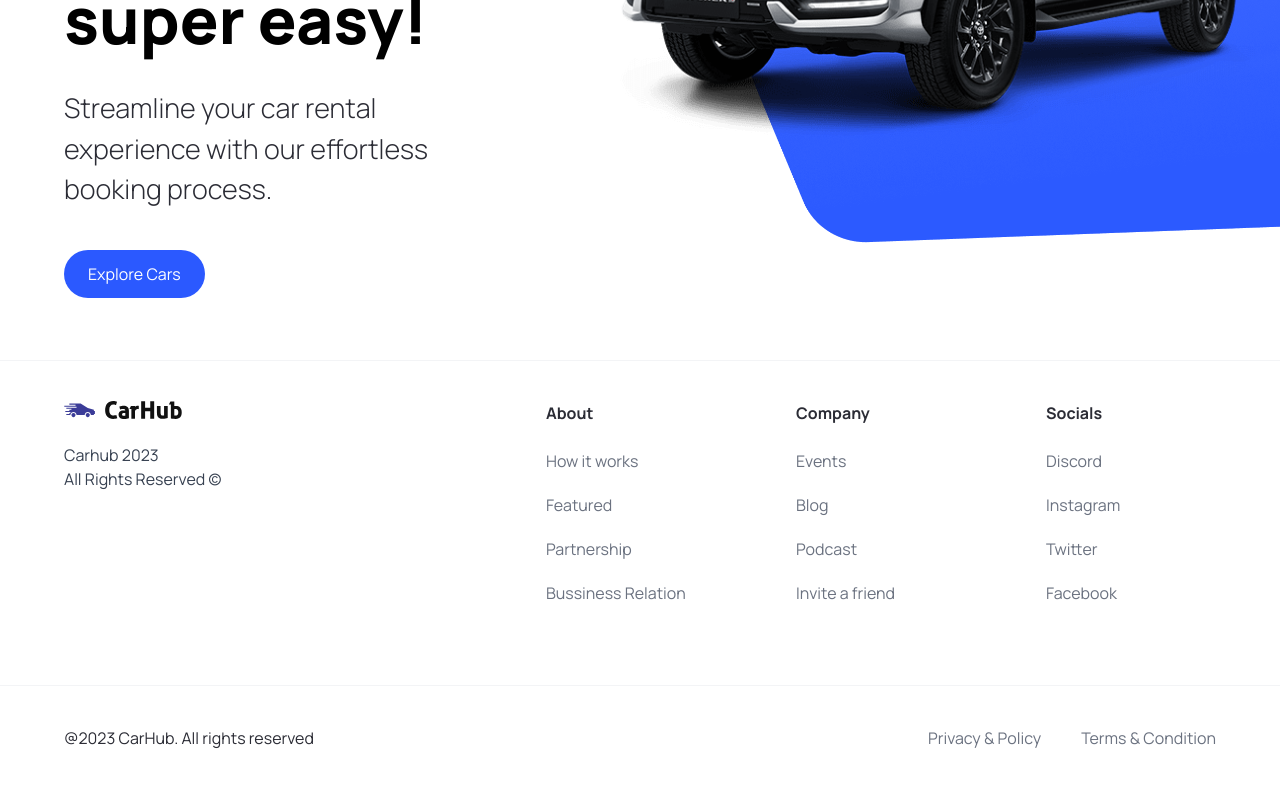
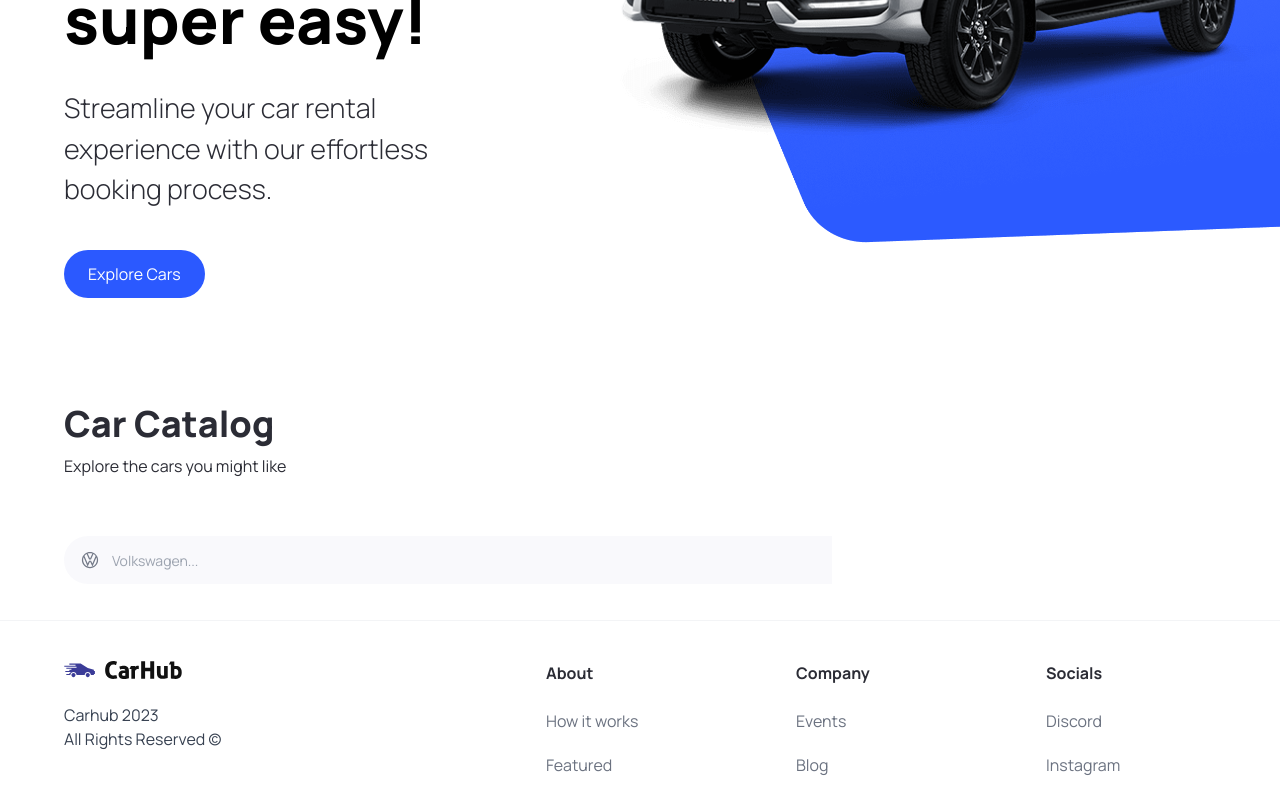
Before and after one commit to youssra-ghninou/car_showcase, a Next.js app: page / in a window 1280 px wide. Shown: the part 460-1257 px from the top of the page. Built offline with nearby package versions, Linux system fonts and the light colour scheme.

Commit message:
feat: cars filter done

```diff
--- a/app/page.tsx
+++ b/app/page.tsx
@@ -1,10 +1,25 @@
+import CustomFilter from '@/components/CustomFilter'
 import Hero from '@/components/Hero'
+import SearchBar from '@/components/SearchBar'
 import Image from 'next/image'
 
 export default function Home() {
   return (
     <main className="overflow-hidden">
       <Hero />
+      <div className='mt-12 padding-x padding-y max-width' id='discover'>
+        <div className='home__text-container'>
+          <h1 className='text-4xl font-extrabold'> Car Catalog</h1>
+          <p>Explore the cars you might like</p>
+          <div className="home__filters">
+            <SearchBar />
+            <div className="home__filter-container">
+              <CustomFilter title="fuel" />
+              <CustomFilter title="year" />
+            </div>
+          </div>
+        </div>
+      </div>
 
     </main>
   )
--- /dev/null
+++ b/components/CustomFilter.tsx
@@ -0,0 +1,11 @@
+import React from 'react'
+
+const CustomFilter = () => {
+  return (
+    <div>
+
+    </div>
+  )
+}
+
+export default CustomFilter
--- /dev/null
+++ b/components/SearchBar.tsx
@@ -0,0 +1,22 @@
+
+"use client"
+import React from 'react'
+import SearchManufacturer from './SearchManufacturer'
+import { useState } from 'react'
+
+const SearchBar = () => {
+    const [manufacturer, setManuFacturer] = useState("")
+    const handleSearch = ()=>{
+
+    }
+  return (
+    <form className='searchbar' onSubmit={handleSearch}>
+        <div className='searchbar__item'>
+            <SearchManufacturer manufacturer={manufacturer} setManufacturer={setManuFacturer}/>
+        </div>
+
+    </form>
+  )
+}
+
+export default SearchBar
--- /dev/null
+++ b/components/SearchManufacturer.tsx
@@ -0,0 +1,98 @@
+import Image from "next/image";
+import { Fragment, useState } from "react";
+import { Combobox, Transition } from "@headlessui/react";
+import { SearchManufacturerProps } from "@/types";
+import { manufacturers } from "@/constants";
+
+
+const SearchManufacturer = ({ manufacturer, setManufacturer }: SearchManufacturerProps) => {
+  const [query, setQuery] = useState("");
+
+  const filteredManufacturers =
+    query === ""
+      ? manufacturers
+      : manufacturers.filter((item) =>
+          item
+            .toLowerCase()
+            .replace(/\s+/g, "")
+            .includes(query.toLowerCase().replace(/\s+/g, ""))
+        );
+
+  return (
+    <div className='search-manufacturer'>
+      <Combobox value={manufacturer} onChange={setManufacturer}>
+        <div className='relative w-full'>
+          {/* Button for the combobox. Click on the icon to see the complete dropdown */}
+          <Combobox.Button className='absolute top-[14px]'>
+            <Image
+              src='/car-logo.svg'
+              width={20}
+              height={20}
+              className='ml-4'
+              alt='car logo'
+            />
+          </Combobox.Button>
+
+          {/* Input field for searching */}
+          <Combobox.Input
+            className='search-manufacturer__input'
+            displayValue={(item: string) => item}
+            onChange={(event) => setQuery(event.target.value)} // Update the search query when the input changes
+            placeholder='Volkswagen...'
+          />
+
+          {/* Transition for displaying the options */}
+          <Transition
+            as={Fragment} // group multiple elements without introducing an additional DOM node i.e., <></>
+            leave='transition ease-in duration-100'
+            leaveFrom='opacity-100'
+            leaveTo='opacity-0'
+            afterLeave={() => setQuery("")} // Reset the search query after the transition completes
+          >
+            <Combobox.Options
+              className='absolute mt-1 max-h-60 w-full overflow-auto rounded-md bg-white py-1 text-base shadow-lg ring-1 ring-black ring-opacity-5 focus:outline-none sm:text-sm'
+              static
+            >
+              {filteredManufacturers.length === 0 && query !== "" ? (
+                <Combobox.Option
+                  value={query}
+                  className='search-manufacturer__option'
+                >
+                  Create "{query}"
+                </Combobox.Option>
+              ) : (
+                filteredManufacturers.map((item) => (
+                  <Combobox.Option
+                    key={item}
+                    className={({ active }) =>
+                      `relative search-manufacturer__option ${
+                        active ? "bg-primary-blue text-white" : "text-gray-900"
+                      }`
+                    }
+                    value={item}
+                  >
+                    {({ selected, active }) => (
+                      <>
+                        <span className={`block truncate ${selected ? "font-medium" : "font-normal"}`}>
+                          {item}
+                        </span>
+
+                        {/* Show an active blue background color if the option is selected */}
+                        {selected ? (
+                          <span className={`absolute inset-y-0 left-0 flex items-center pl-3 ${active? "text-white": "text-pribg-primary-purple"}`}
+                          ></span>
+                        ) : null}
+                      </>
+                    )}
+                  </Combobox.Option>
+                ))
+              )}
+            </Combobox.Options>
+          </Transition>
+        </div>
+      </Combobox>
+    </div>
+  );
+};
+
+export default SearchManufacturer;
--- a/types/index.ts
+++ b/types/index.ts
@@ -5,3 +5,7 @@ export interface CustomButtonProps {
   handleClick?: MouseEventHandler<HTMLButtonElement>;
   btnType?: "button" | "submit";
 }
+export interface SearchManufacturerProps {
+  manufacturer: String;
+  setManufacturer: (manufacturer: string) => void;
+}
```
Also changed, not shown: package.json (+5 -4 lines), 1 other file (tests, documents, lock files or other folders).
